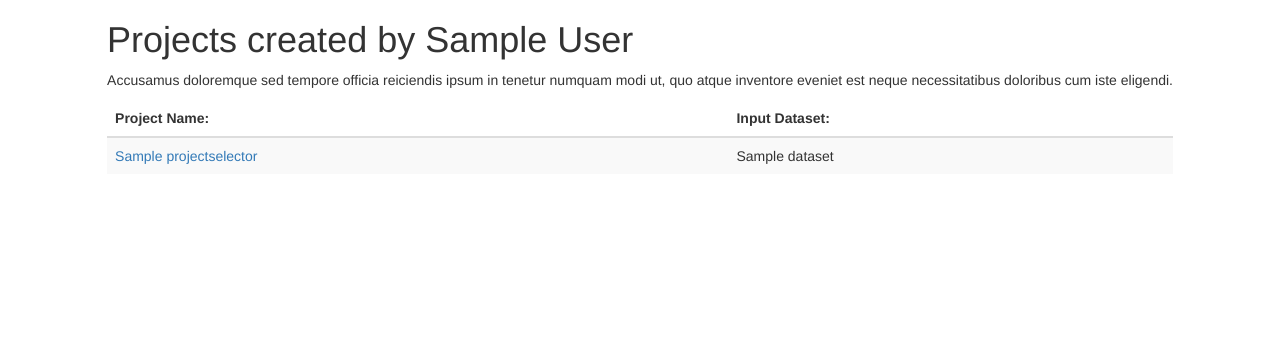
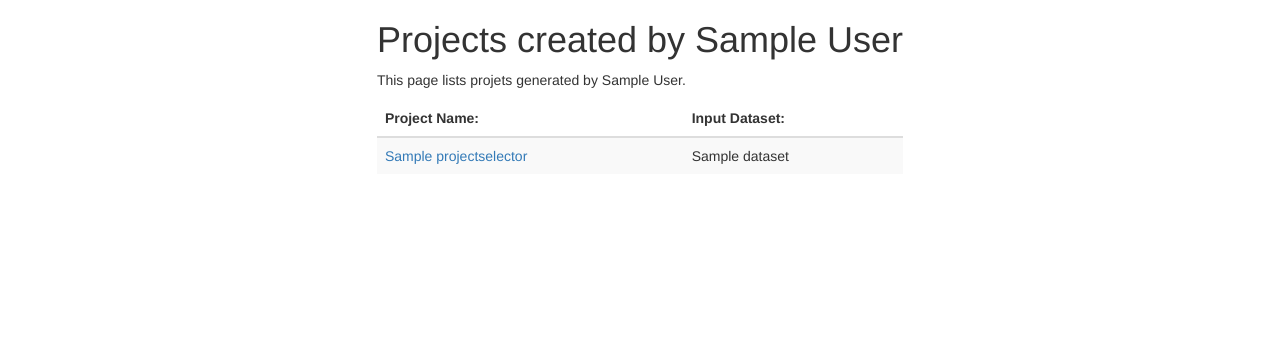
Before and after one commit to unl-pal/argv-www, a Django app: page /project/list/ in a window 1280 px wide. Shown: the part 72-435 px from the top of the page. Run offline with Django 3.2, Linux system fonts and the light colour scheme; a user stored in the database is signed in; tables that the repository leaves empty hold one stand-in row (values such as "Sample post"); grey boxes marked "Sample" are stand-in pictures; some libraries are stand-ins or nearby versions.

Commit message:
Remove lorem ipsum

```diff
--- a/website/templates/website/projects.html
+++ b/website/templates/website/projects.html
@@ -5,7 +5,7 @@
     <div class="container-fluid">
         <h1>Projects created by {{ request.user.first_name }} {{ request.user.last_name }}</h1>
         <p>
-            Accusamus doloremque sed tempore officia reiciendis ipsum in tenetur numquam modi ut, quo atque inventore eveniet est neque necessitatibus doloribus cum iste eligendi.
+            This page lists projets generated by {{ request.user.first_name }} {{ request.user.last_name }}.
         </p>
         <div class="table-responsive">
             <table class="table table-striped">
```
